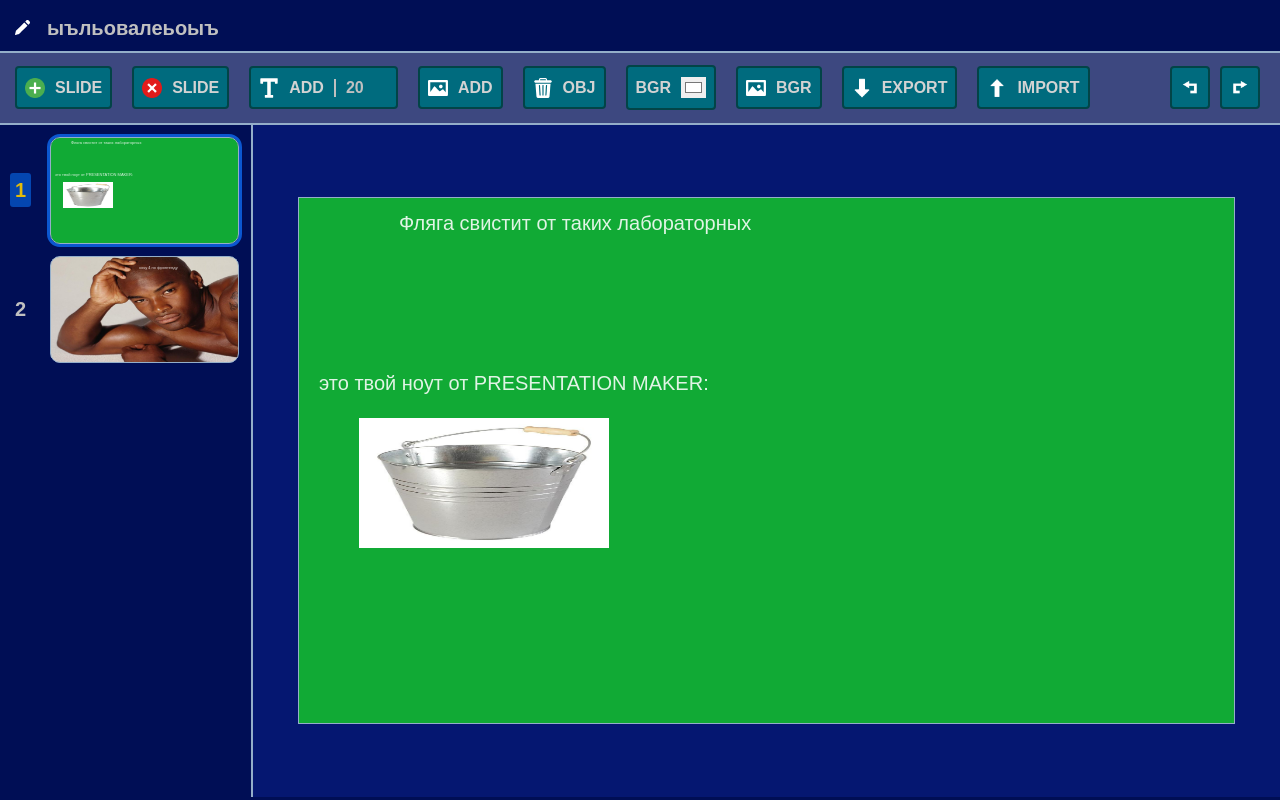
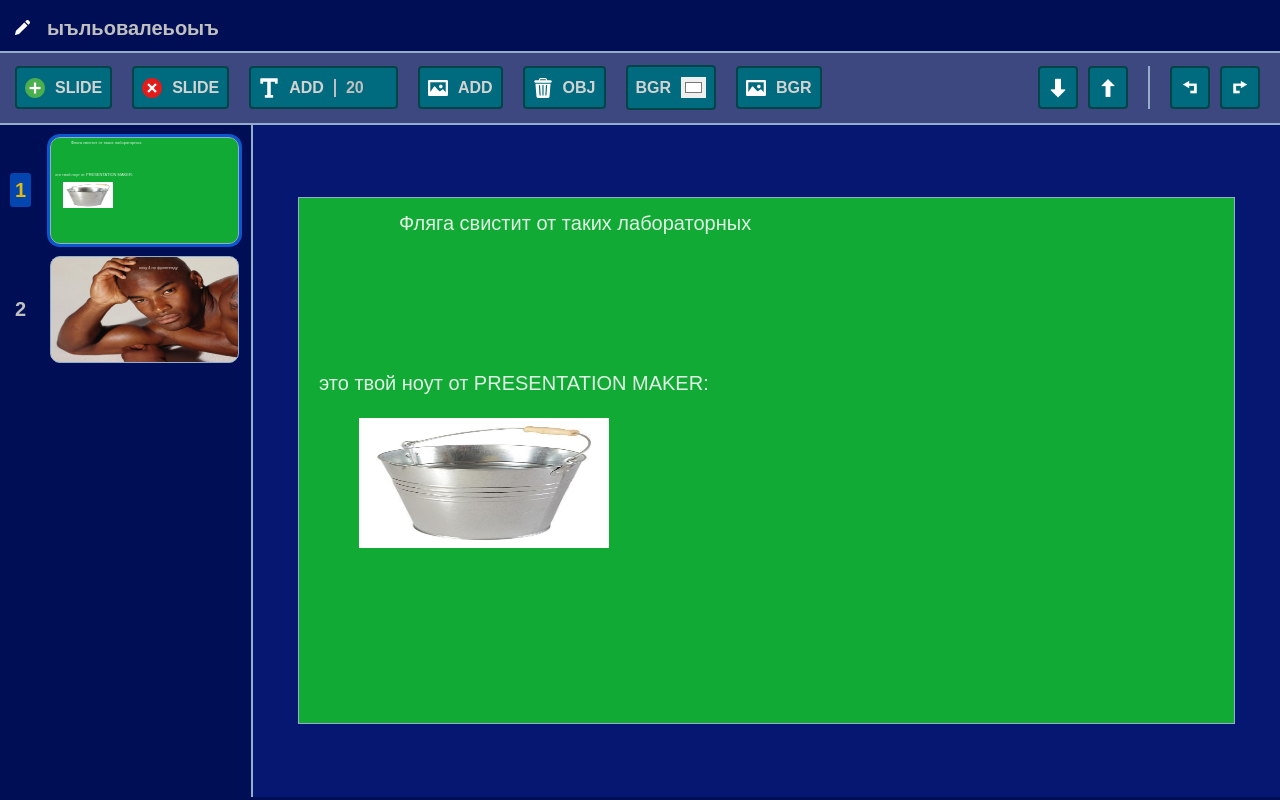
Before and after one commit to dissimilated2003/front_labs, a React (Vite) app: page / in a window 1280 px wide. Built offline with nearby package versions, Linux system fonts and the light colour scheme.

Commit message:
undo redo, изменена панелька, сдана 8 лаба

```diff
--- a/src/store/hooks/useDragAndDrop.ts
+++ b/src/store/hooks/useDragAndDrop.ts
@@ -10,7 +10,6 @@ export function useDragAndDrop({slideId}: UseDragAndDropProps) {
     const [isDragging, setIsDragging] = useState(false);
     const [draggedElemId, setDraggedElemId] = useState<string | null>(null);
     const dragStartPos = useRef({x: 0, y: 0});
-
     const { moveSlideElement } = useAppActions();
     const editor = useAppSelector((state) => state)
     const elementRef = useRef<{ x: number, y: number } | null>(null);
--- a/src/store/localStorage/fileUtils.ts
+++ b/src/store/localStorage/fileUtils.ts
@@ -20,9 +20,6 @@ export const importPresentation = (file: File): Promise<EditorType> => {
                 const content = e.target?.result as string;
                 const parsedContent = JSON.parse(content) as EditorType;
 
-                if (validateEditor(parsedContent)) {
-                    console.log('zalup[a')
-                }
                 if (!validateEditor(parsedContent)) {
                     throw new Error('Invalid presentation format');
                 }
--- a/src/views/ToolBar/ToolBar.module.css
+++ b/src/views/ToolBar/ToolBar.module.css
@@ -83,6 +83,12 @@
     margin-left: auto;
 }
 
+.prikol {
+    background-color: #94aec9;
+    width: 2px;
+    margin-right: 20px;
+}
+
 .fixMargin {
     margin-right: 10px;
 }
--- a/src/views/ToolBar/ToolBar.tsx
+++ b/src/views/ToolBar/ToolBar.tsx
@@ -1,5 +1,5 @@
 import styles from './ToolBar.module.css';
-import React, { useRef } from 'react';
+import React, { useEffect, useRef } from 'react';
 import addSlideIcon from '../../assets/zeleniyPlusik.png';
 import removeSlideIcon from '../../assets/krasniyKrestik.png';
 import addTextIcon from '../../assets/bukvaText.svg';
@@ -15,6 +15,7 @@ import { useAppActions } from '../../store/hooks/useAppActions';
 import { useState } from 'react';
 import { useDispatch } from 'react-redux';
 import { importPresentationFromFile } from '../../store/reduxStore/slideActionCreators';
+import { HistoryContext } from '../../store/hooks/historyContext';
 
 export function ToolBar() {
     const [backgroundColor, setBackgroundColor] = useState('#ffffff');
@@ -26,7 +27,43 @@ export function ToolBar() {
         removeElementFromSlide,
         changeSlideColor,
         changeSlideBgrImage,
+        setEditor,
     } = useAppActions();
+
+    const history = React.useContext(HistoryContext);
+    function onUndo() {
+        const newEditor = history.undo();
+        if (newEditor) {
+            setEditor(newEditor)
+        }
+    }
+    function onRedo() {
+        const newEditor = history.redo();
+        if (newEditor) {
+            setEditor(newEditor)
+        }
+    }
+    useEffect(() => {
+        const handleKeyDown = (event: KeyboardEvent) => {
+            if (event.metaKey || event.ctrlKey) {
+                if (event.key === 'z' || event.key === 'Z' || event.key === 'Я' || event.key === 'я') {
+                    event.preventDefault();
+                    onUndo();
+                } else if (event.key === 'y' || event.key === 'Y' || event.key === 'Н' || event.key === 'н') {
+                    event.preventDefault();
+                    onRedo();
+                }
+            }
+            if (event.key === 'Backspace' || event.key === 'Delete') {
+                event.preventDefault();
+                removeElementFromSlide();
+            }
+        }
+        window.addEventListener('keydown', handleKeyDown);
+        return () => {
+            window.removeEventListener('keydown', handleKeyDown);
+        }
+    }, []);
 
     function onExportPresentation() {
         const editor = getEditor();
@@ -163,17 +200,16 @@ export function ToolBar() {
                 BGR
             </button>
 
-            <button className={styles.button} onClick={onExportPresentation}>
-                <img className={`${styles.imageButton} ${styles.fixMargin} ${styles.sourceFilter}`} src={downwardArrow} alt="Экспорт"/>
-                EXPORT
+            <div className={`${styles.vorona}`}>
+                <button className={`${styles.button} ${styles.fixMargin}`} onClick={onExportPresentation}>
+                    <img className={`${styles.imageButton} ${styles.sourceFilter}`} src={downwardArrow} alt="Экспорт"/>
                 </button>
 
                 <div className={styles.importButton}>
                     <button
                         className={styles.button}
                         onClick={() => document.getElementById('importFile')?.click()}>
-                    <img className={`${styles.imageButton} ${styles.fixMargin} ${styles.sourceFilter}`} src={upwardArrow} alt="Импорт"/>
-                    IMPORT
+                        <img className={`${styles.imageButton} ${styles.sourceFilter}`} src={upwardArrow} alt="Импорт"/>
                     </button>
                     <input
                         type="file"
@@ -185,12 +221,13 @@ export function ToolBar() {
                     />
                 </div>
 
-            <div className={`${styles.vorona}`}>
-                <button className={`${styles.button} ${styles.fixMargin}`}>
+                <div className={styles.prikol}></div>
+
+                <button className={`${styles.button} ${styles.fixMargin}`} onClick={onUndo}>
                     <img className={`${styles.sourceFilter}`} src={undoArrow} alt="Undo"/>
                 </button>
 
-                <button className={styles.button}>
+                <button className={styles.button} onClick={onRedo}>
                     <img className={`${styles.sourceFilter}`} src={redoArrow} alt="Redo"/>
                 </button>
             </div>
```
Lines whose indentation alone changed are shown as unchanged.
